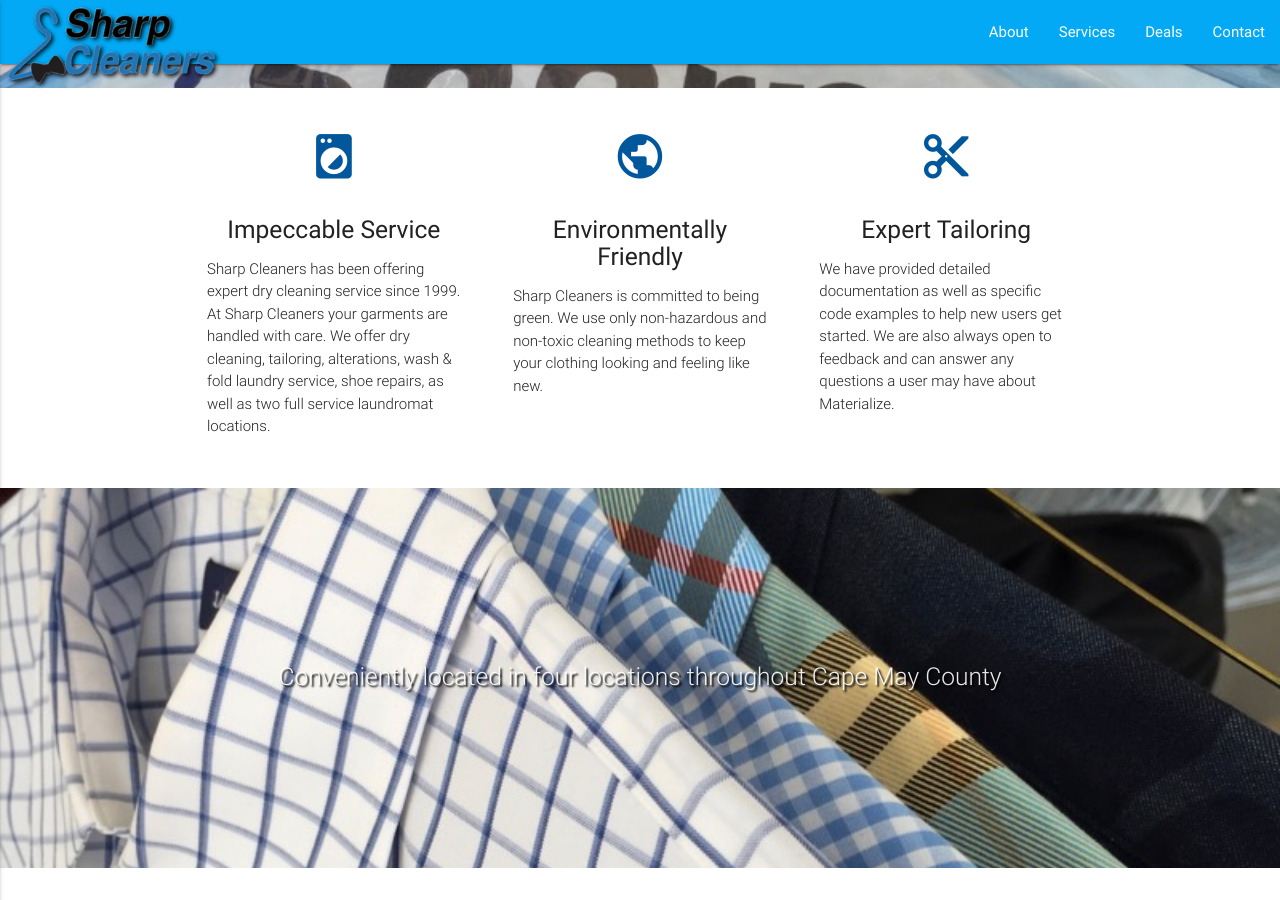
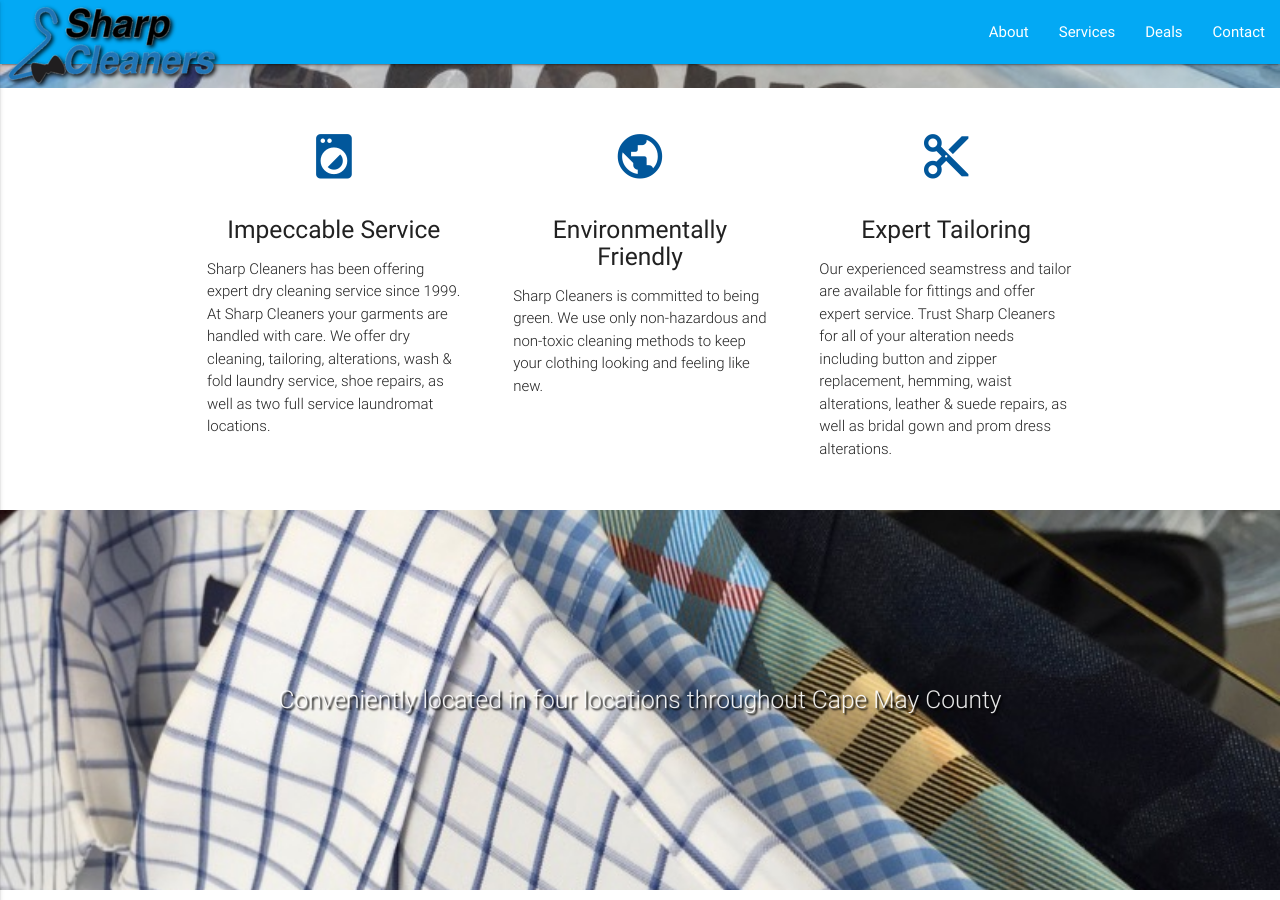
Before and after one commit to sharpcleanersnj/sharpcleanersnj.github.io, a Jekyll site: the page built from index.md, in a window 1280 px wide and 900 px high, scrolled down 356 px. Built offline with Jekyll 4.4.1, drawn with Linux system fonts in a browser that asks for light colours; nearby versions of some CDN libraries.

Commit message:
Update home.html

```diff
--- a/_layouts/home.html
+++ b/_layouts/home.html
@@ -49,7 +49,7 @@ layout: default
           <h2 class="center light-blue-text text-darken-4"><i class="material-icons">content_cut</i></h2>
           <h5 class="center">Expert Tailoring</h5>
 
-          <p class="light">We have provided detailed documentation as well as specific code examples to help new users get started. We are also always open to feedback and can answer any questions a user may have about Materialize.</p>
+          <p class="light">Our experienced seamstress and tailor are available for fittings and offer expert service. Trust Sharp Cleaners for all of your alteration needs including button and zipper replacement, hemming, waist alterations, leather & suede repairs, as well as bridal gown and prom dress alterations. </p>
         </div>
       </div>
     </div>
```
